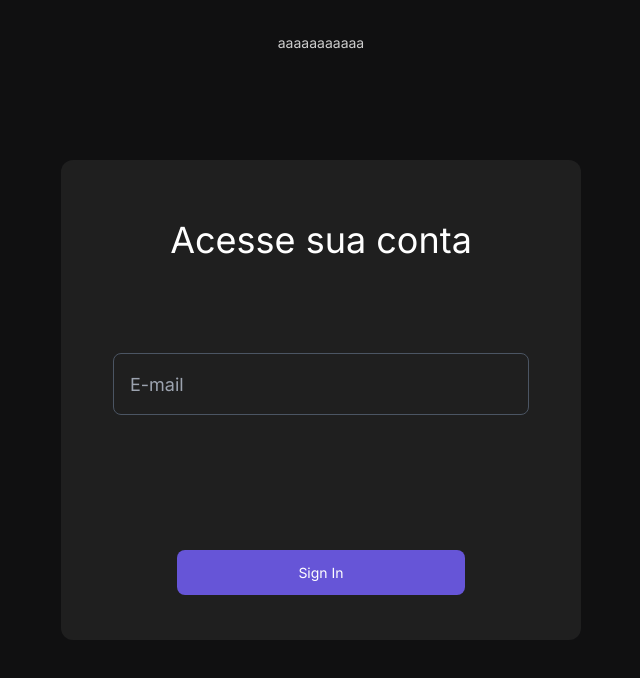
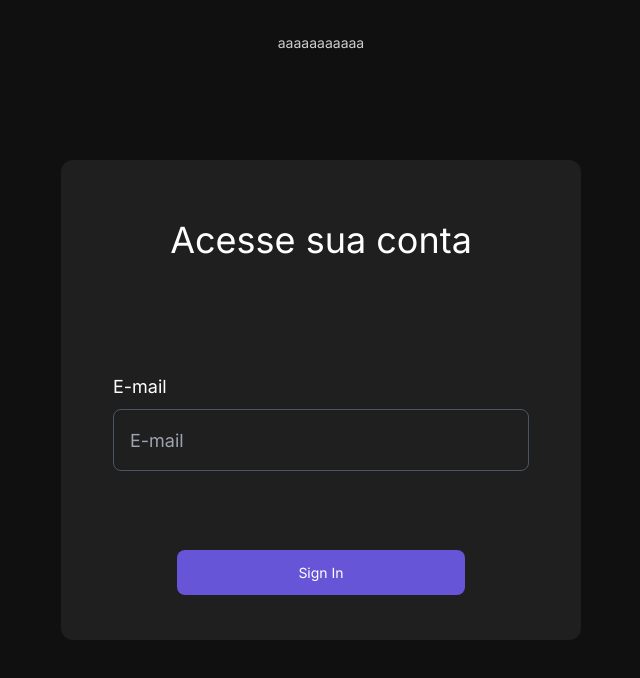
Before and after one commit to coigo/Suve, a React (Vite) app in the folder app/: page /signin in a window 1280 px wide. Both pictures are taken after a click on the button "aaaaaaaaaaa". Shown: the top 678 px of the page, without its empty margins (319-959 px from the left). Built offline with nearby package versions, Linux system fonts and the light colour scheme.

Commit message:
add Input props

```diff
--- a/app/src/components/ui/Input.tsx
+++ b/app/src/components/ui/Input.tsx
@@ -8,7 +8,7 @@ interface InputProps extends InputHTMLAttributes<HTMLInputElement> {
 }
 
 export const Input = forwardRef<HTMLInputElement, InputProps>(
-    ({ label, name, type, placeholder, width }, ref) => {
+    ( props: InputProps, ref) => {
         const inputSize = {
             sm: "w-1/3",
             md: "w-1/2",
@@ -18,18 +18,15 @@ export const Input = forwardRef<HTMLInputElement, InputProps>(
 
         return (
             <div className="flex flex-col items-start">
-                {label ? (
-                    <label className="text-lg mb-2" htmlFor={name}>
-                        {label}
+                {props.label ? (
+                    <label className="text-lg mb-2" htmlFor={props.name}>
+                        {props.label}
                     </label>
                 ) : null}
                 <input
                     ref={ref}
-                    className={`bg-vive_items p-4 border border-gray-600 rounded-lg text-xl ${inputSize[width]} placeholder:text-lg`}
-                    id={name}
-                    name={name}
-                    type={type}
-                    placeholder={placeholder}
+                    className={`bg-vive_items p-4 border border-gray-600 rounded-lg text-xl ${inputSize[props.width]} placeholder:text-lg`}
+                    {...props}
                 />
             </div>
         );
--- a/app/src/pages/signin/signIn-dialog.tsx
+++ b/app/src/pages/signin/signIn-dialog.tsx
@@ -11,7 +11,7 @@ export function SignInDialog() {
 
 	const { register, handleSubmit } = useForm<user>();
 
-    function handleCreateUser(data: user) {
+    function handleLogin(data: user) {
         console.log(data);
     }
 
@@ -27,7 +27,7 @@ export function SignInDialog() {
 				<Dialog.Content className="fixed p-5 md:left-1/2 md:top-1/2 inset-0 md:inset-auto md:-translate-x-1/2 md:-translate-y-1/2 md:max-w-[520px] md:h-[60vh] w-full bg-vive_items rounded-xl flex flex-col outlite-none overflow-hidden">
 
 					<form
-						onSubmit={handleSubmit(handleCreateUser)}
+						onSubmit={handleSubmit(handleLogin)}
 						className="w-full h-full flex-col"
 					>
 						<div className="h-3/4">
@@ -36,10 +36,11 @@ export function SignInDialog() {
 							</div>
 							<br />
 
-							<div className="p-8 gap-4">
+							<div className="p-8 gap-4 mt-5">
 								<Input
 									type="email"
 									width="full"
+									label="E-mail"
 									placeholder="E-mail"
 									{...register("email")}
 								/>
```
